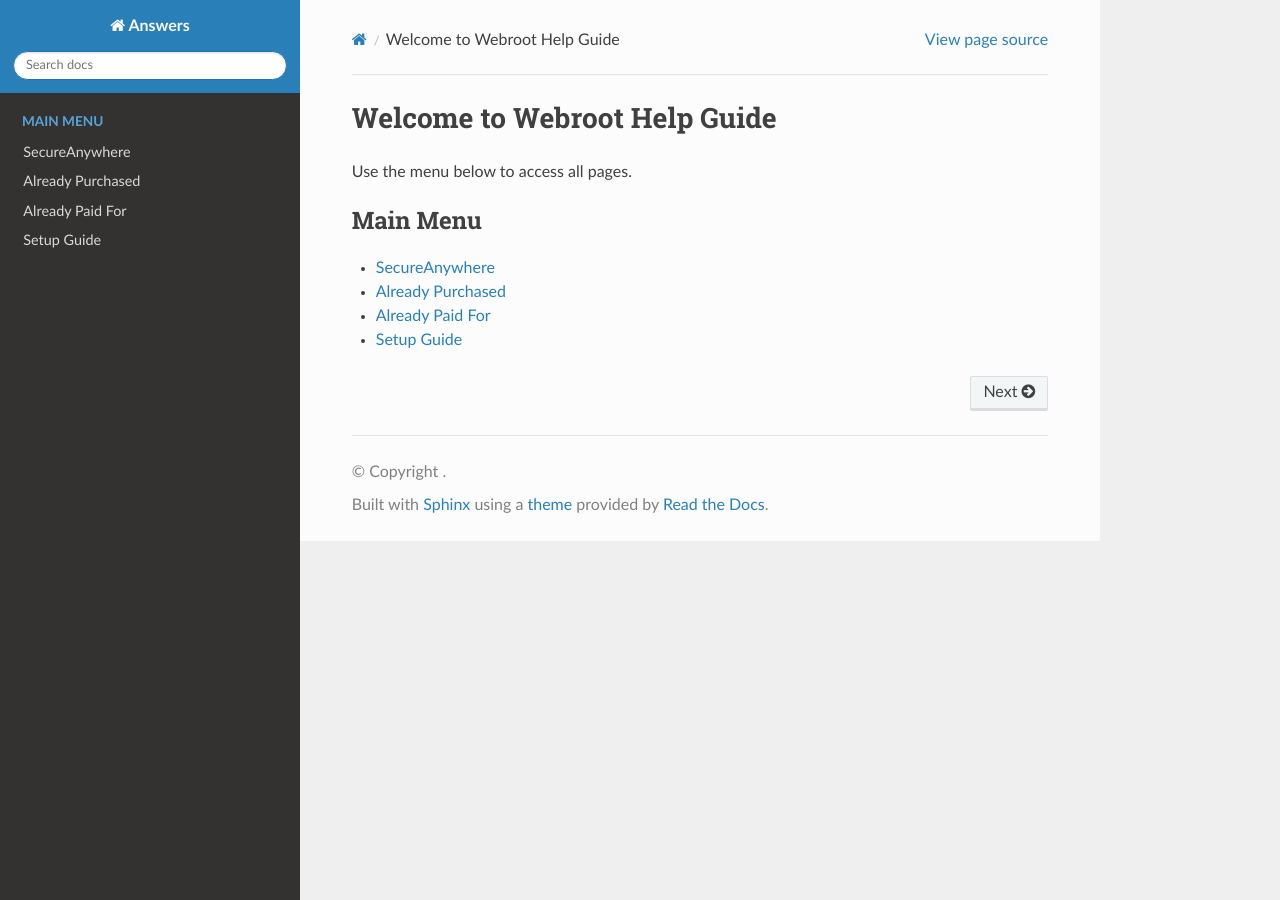
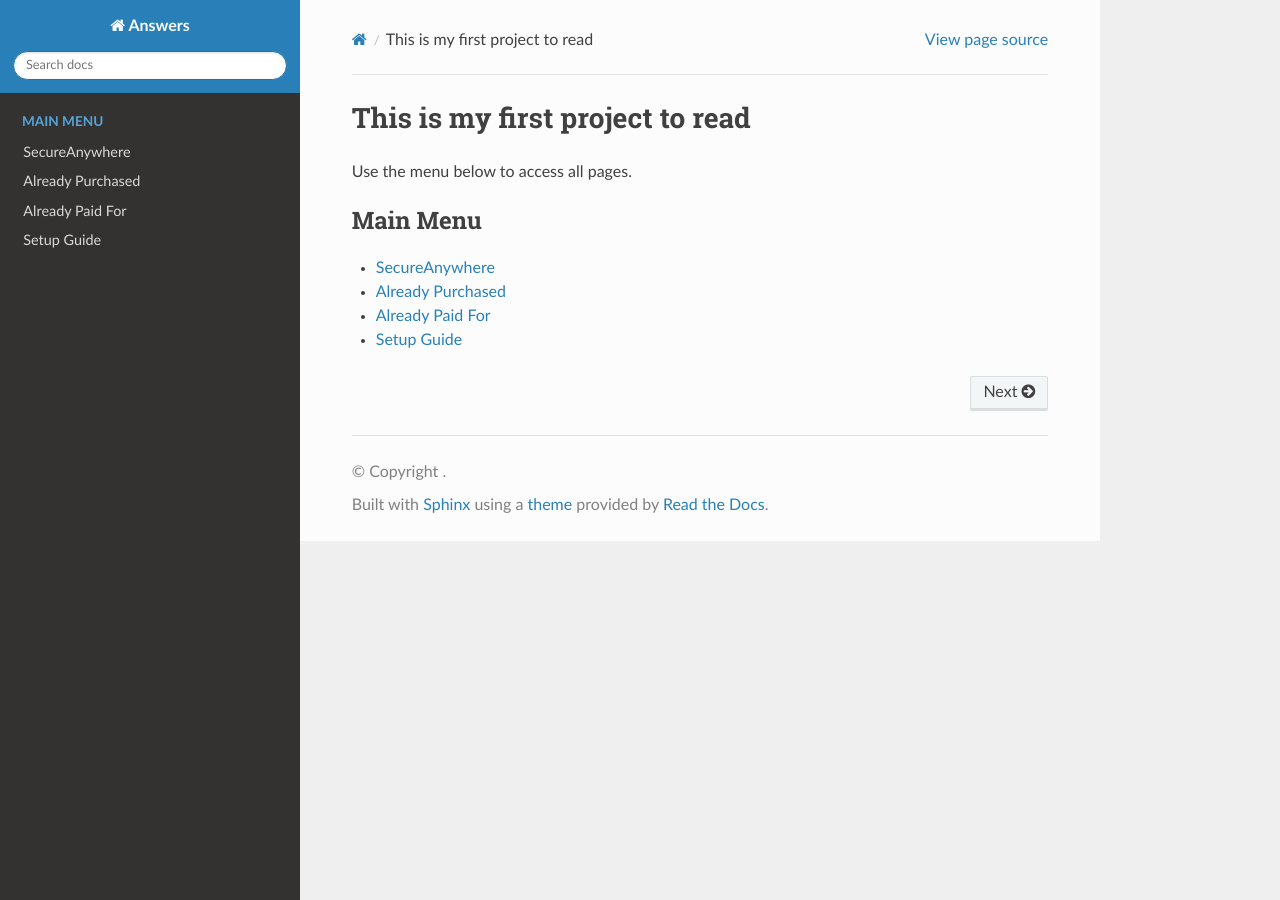
Before and after one commit to Lucilelloyd/Answers, a Sphinx documentation site: the page built from docs/index.rst, in a window 1280 px wide. Built offline with Sphinx 7.4.7 and the Read the Docs theme 3.1.0, drawn with Linux system fonts in a browser that asks for light colours.

Commit message:
Update index.rst

```diff
--- a/docs/index.rst
+++ b/docs/index.rst
@@ -1,4 +1,4 @@
-Welcome to Webroot Help Guide
+This is my first project to read
 =============================
 
 Use the menu below to access all pages.
```
